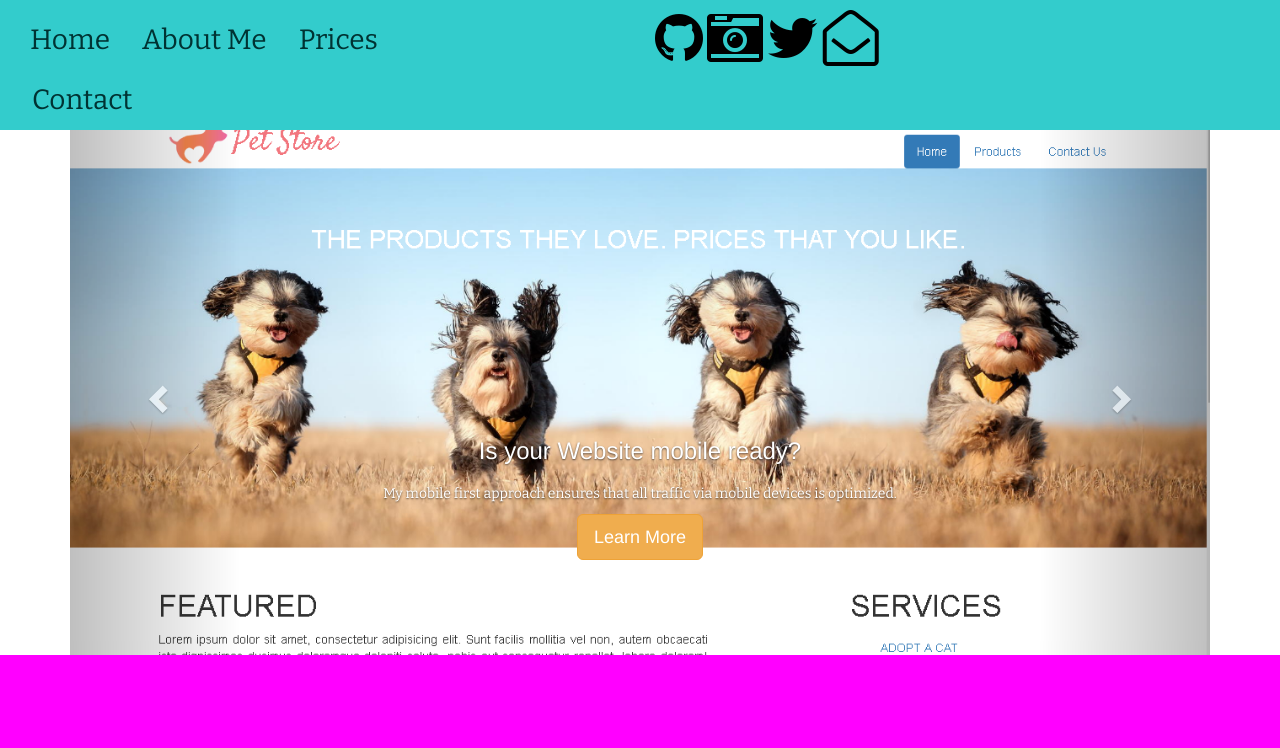
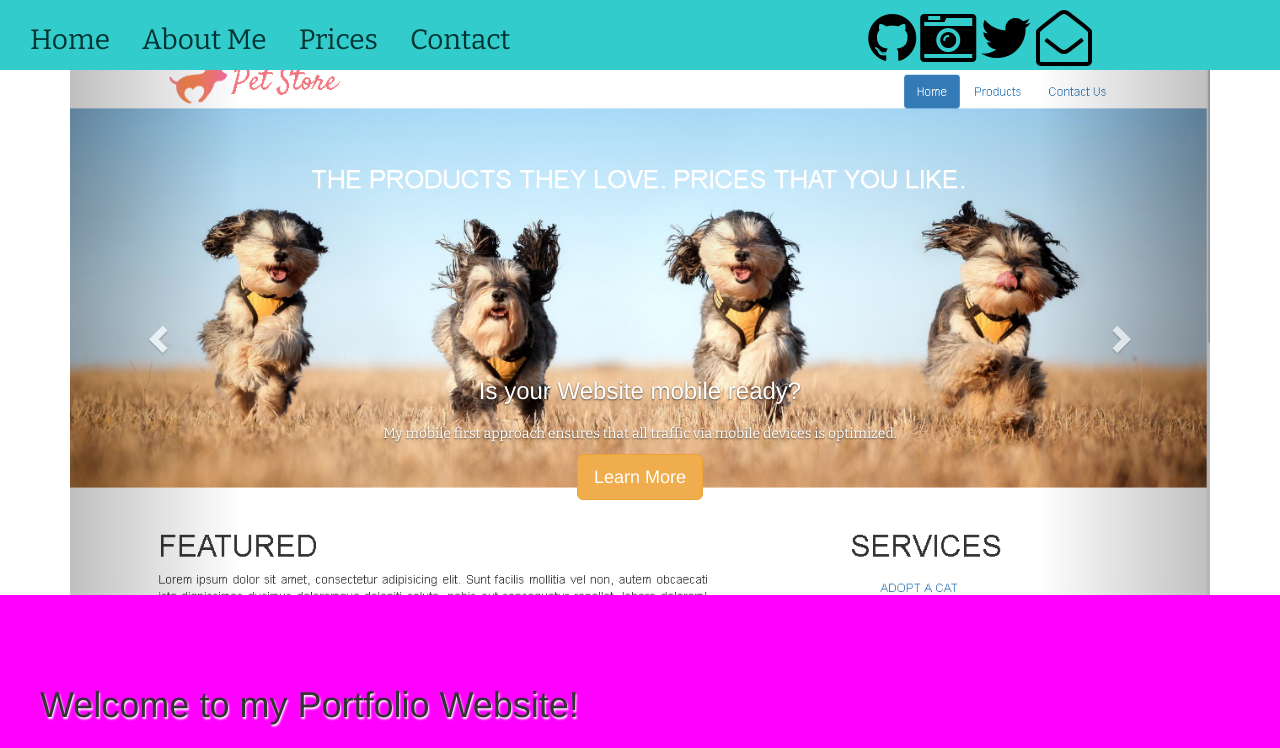
Before and after one commit to cyllen/portfolio, a plain HTML site: page index.html in a window 1280 px wide. Shown: the top 748 px of the page. Drawn offline with nearby package versions, Linux system fonts and the light colour scheme.

Commit message:
figuring this out

```diff
--- a/index.html
+++ b/index.html
@@ -15,8 +15,8 @@
 <!--Nav-->
   <nav class="container-fluid">
     <div class="row">
-      <div class="col-sm-4">
-        <ul class="nav nav-pills icon bitter" id="bs-example-navbar-collapse-1">
+      <div class="col-sm-6">
+        <ul class="nav nav-pills icon bitter " id="bs-example-navbar-collapse-1">
           <li role="presentation"><a href="#home">Home</a></li>
           <li role="presentation"><a href="#about">About Me</a></li>
           <li role="presentation"><a href="#price">Prices</a></li>
@@ -190,5 +190,6 @@
 <script src="https://ajax.googleapis.com/ajax/libs/jquery/3.2.1/jquery.min.js"></script>
 <script src="js/bootstrap.js" integrity="sha384-vBWWzlZJ8ea9aCX4pEW3rVHjgjt7zpkNpZk+02D9phzyeVkE+jo0ieGizqPLForn" crossorigin="anonymous"></script>
 <script src="js/bootstrap.min.js" integrity="sha384-vBWWzlZJ8ea9aCX4pEW3rVHjgjt7zpkNpZk+02D9phzyeVkE+jo0ieGizqPLForn" crossorigin="anonymous"></script>
+<script src="https://maxcdn.bootstrapcdn.com/bootstrap/3.3.7/js/bootstrap.min.js" integrity="sha384-Tc5IQib027qvyjSMfHjOMaLkfuWVxZxUPnCJA7l2mCWNIpG9mGCD8wGNIcPD7Txa" crossorigin="anonymous"></script>
   </body>
 </html>
```
